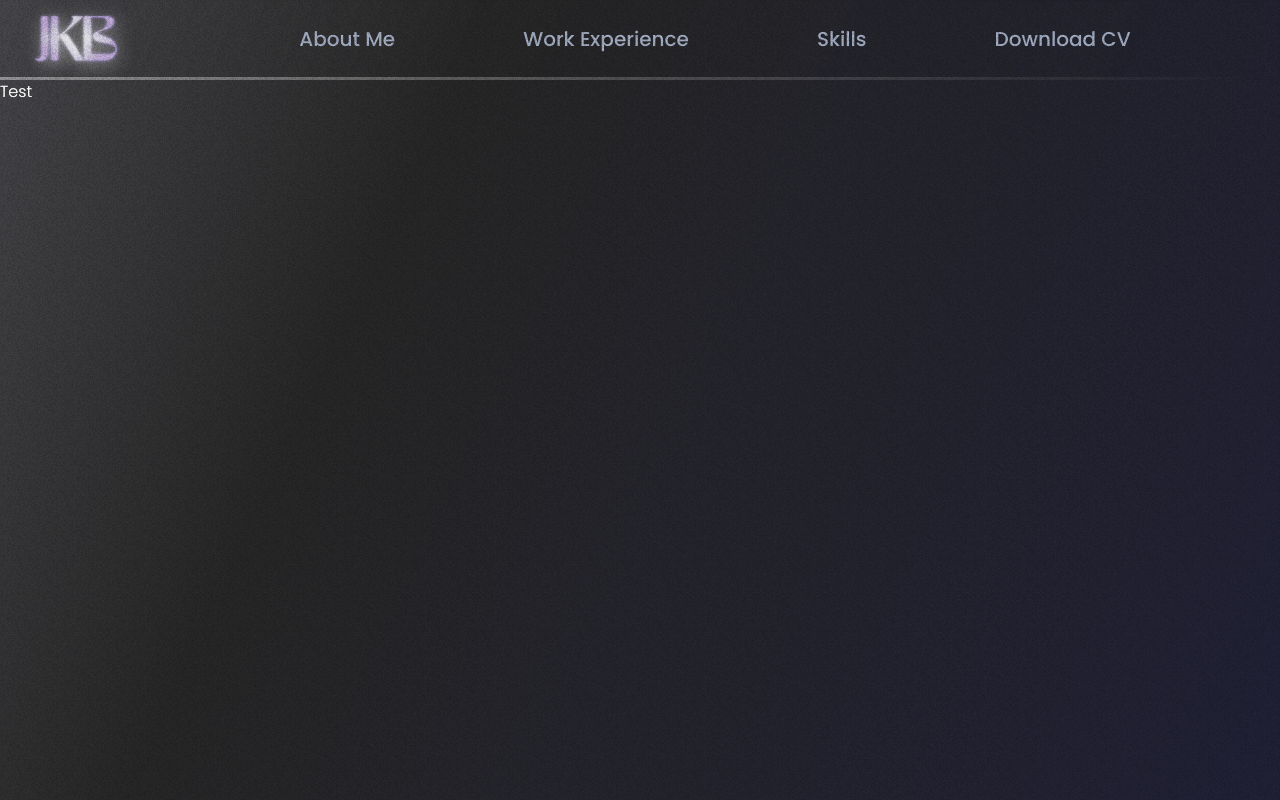
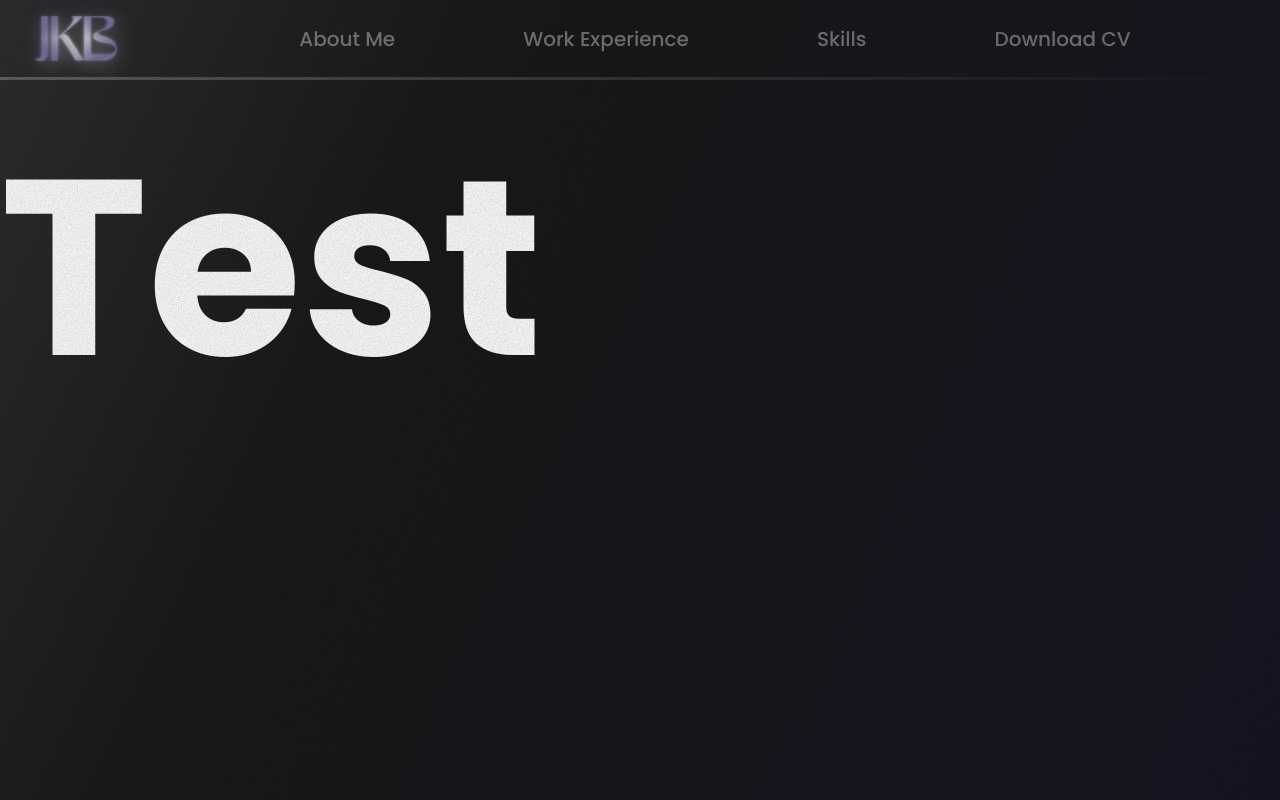
Before and after one commit to kachapat13/kachapat13.github.io, a Next.js app in the folder mainpage/: page / in a window 1280 px wide. Built offline with nearby package versions, Linux system fonts and the light colour scheme.

Commit message:
update header

```diff
--- a/mainpage/src/app/components/HeaderComponent/Header.css
+++ b/mainpage/src/app/components/HeaderComponent/Header.css
@@ -4,17 +4,20 @@
 }
 
 .menu-text {
+    color: rgba(255, 255, 255, 0.4);
 
     &:active,
     &:hover {
         font-size: 1.1em;
-        font-weight: 500;
-        color: white;
+        font-weight: 600;
+        color: rgba(255, 255, 255, 0.65);
         transition: 0.85s;
     }
 
     &:active {
+        font-weight: 700;
+        color: rgba(255, 255, 255, 1);
         font-size: 1.25em;
-        text-shadow: 0px 0px 6px rgba(255, 255, 255, 0.75);
+        text-shadow: 0px 0px 8px rgba(255, 255, 255, 0.85);
     }
 }
--- a/mainpage/src/app/components/HeaderComponent/Header.tsx
+++ b/mainpage/src/app/components/HeaderComponent/Header.tsx
@@ -18,10 +18,7 @@ export function Header() {
       <div className="header-logo bg-logo w-[150px] h-full [background-size:85px] bg-center bg-no-repeat [transition:all_1s]"></div>
       <div className="flex-1 flex gap-32 justify-center w-full items-center mx-[5rem] my-[1.5rem] text-xl">
         {menuList.map((m, index) => (
-          <span
-            key={index}
-            className="menu-text cursor-pointer text-gray-500 font-medium"
-          >
+          <span key={index} className="menu-text cursor-pointer font-medium">
             {m.name}
           </span>
         ))}
--- a/mainpage/src/app/layout.tsx
+++ b/mainpage/src/app/layout.tsx
@@ -38,7 +38,7 @@ export default function RootLayout({
         <LoadingProvider>
           <Loading />
           <Header />
-          <div className="bg-grainy absolute inset-0 mix-blend-overlay opacity-60 pointer-events-none"></div>
+          <div className="bg-grainy absolute inset-0 mix-blend-multiply opacity-60 pointer-events-none"></div>
           {children}
         </LoadingProvider>
       </body>
--- a/mainpage/src/app/page.tsx
+++ b/mainpage/src/app/page.tsx
@@ -1,5 +1,7 @@
 import Image from "next/image";
 
 export default function Home() {
-  return <main>Test</main>;
+  return <main>
+    <div className="text-[250px] font-bold">Test</div>
+    </main>;
 }
--- a/mainpage/tailwind.config.ts
+++ b/mainpage/tailwind.config.ts
@@ -25,7 +25,8 @@ const config: Config = {
     extend: {
       colors: customColors,
       backgroundImage: {
-        'grainy': "url('/textures/grainy.jpg')",
+        // 'grainy': "url('/textures/grainy.jpg')",
+        'grainy': "url('/textures/grainy.svg')",
         'logo': "url('/logo.png')",
         'primary-dark-gradient': `linear-gradient(115deg, ${customColors.primary.light} 0%, ${customColors.primary.normal} 30%, ${customColors.secondary.dark} 100%)`,
       },
```
Also changed, not shown: mainpage/public/textures/grainy.svg.
